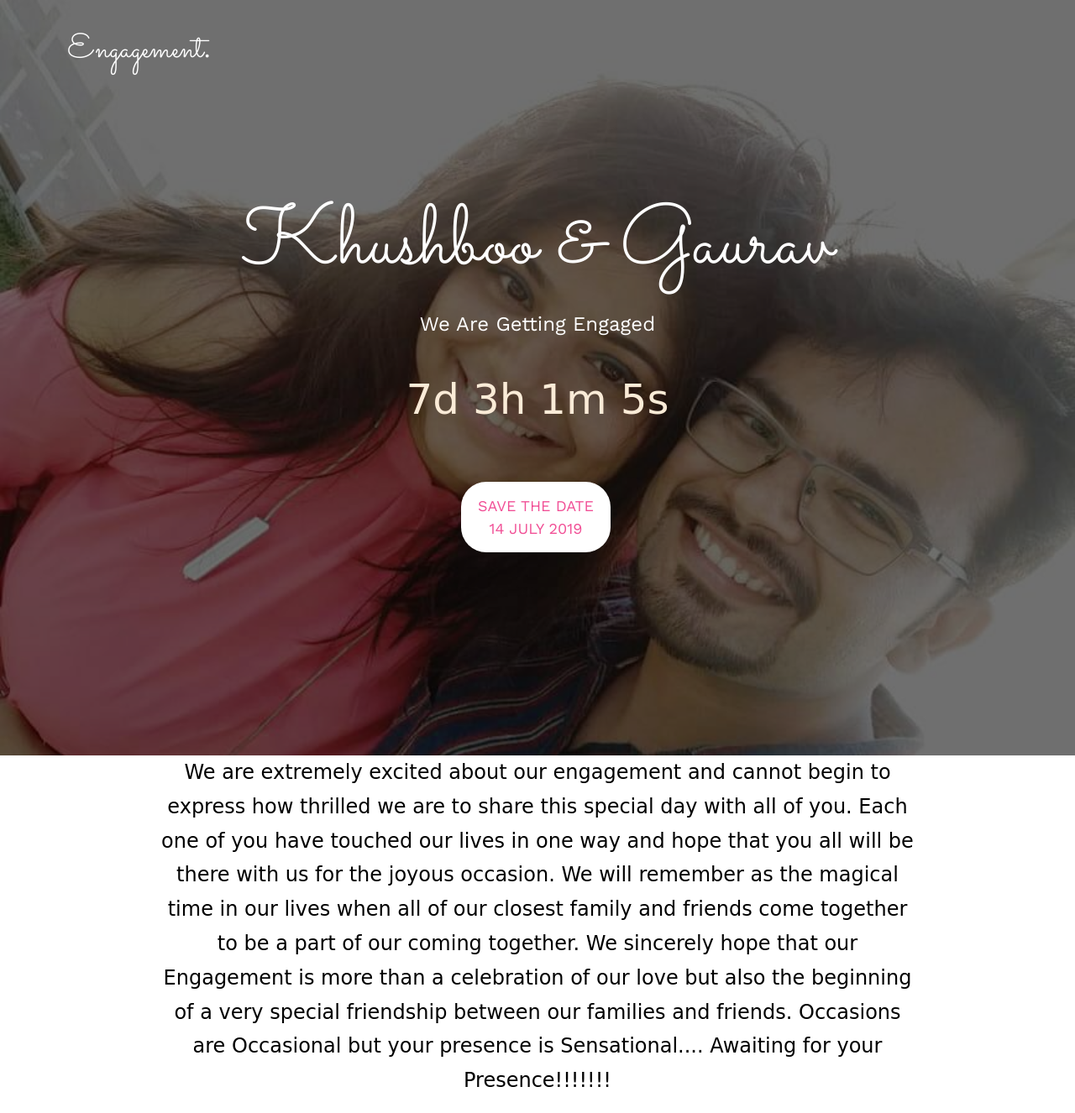
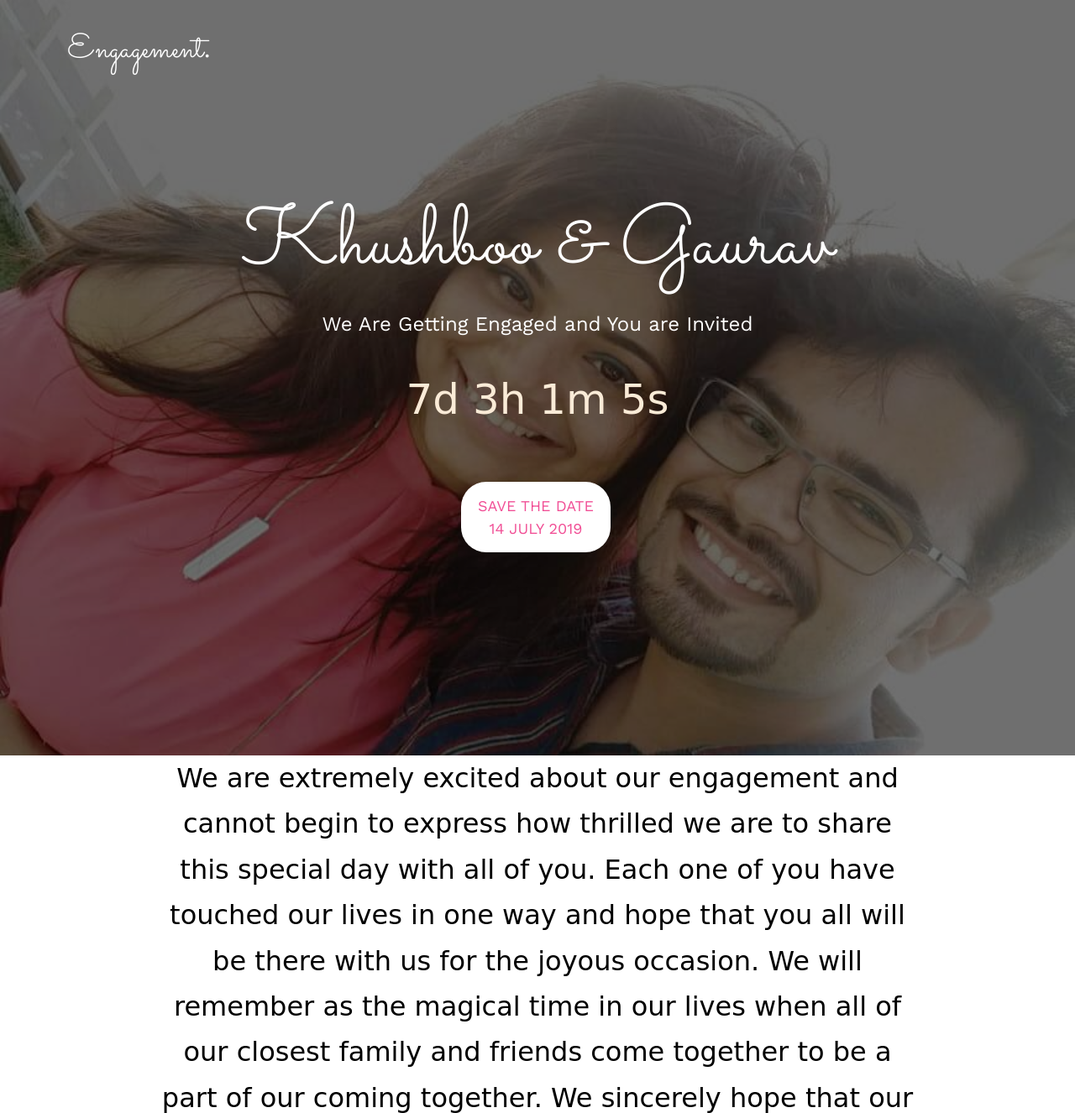
Before and after one commit to nakuljhunjhunwala/wedding.github.io, a plain HTML site: page index.html in a window 1280 px wide. Shown: the top 1326 px of the page at 84% size. Drawn offline with nearby package versions, Linux system fonts and the light colour scheme.

Commit message:
Update index.html

```diff
--- a/index.html
+++ b/index.html
@@ -126,7 +126,7 @@ text-align: center;
 					<div class="display-t">
 						<div class="display-tc animate-box" data-animate-effect="fadeIn">
 							<h1>Khushboo &amp; Gaurav</h1>
-							<h2><font size=+2>We Are Getting Engaged</font></h2>
+							<h2><font size=+2>We Are Getting Engaged and You are Invited</font></h2>
 							<div class="timing" id="timing"></div>
 							<br><br>
 							<p><a href="#" class="btn btn-default btn-sm"><font size=+1 >Save the date<br>14 July 2019</font></a></p>
@@ -143,7 +143,7 @@ text-align: center;
 
 <div class="para">
 	<p>
-		<font size=+2 color=black face="cursive">
+		<font size=+3 color=black face="cursive">
 								We are extremely excited about our engagement and cannot begin to express how thrilled we are to share this special day with all of you.
 		Each one of you have touched our lives in one way and hope that you all will be there with us for the joyous occasion.
 		We will remember  as the magical time in our lives when all of our closest family and friends come together to be a part of our coming together. We sincerely hope that our Engagement is more than a celebration of our love but also the beginning of a very special friendship between our families and friends.
@@ -162,7 +162,7 @@ text-align: center;
 		<br>
 		<div class="box2heading"><h1><font  face="cursive">The Engagement</font></h1></div>
 		<br>
-		<div class="address"><font size=+2 color=black face="cursive">Shri Lohana Mahajan Wadi, SV Rd<br> Near Shankar Mandir, Jethava Nagar<br> Kandivali west, Mumbai<br> Maharashtra 400067</font> </div>
+		<div class="address"><font size=+3 color=black face="cursive">8am onwards </br> Shri Lohana Mahajan Wadi, SV Rd<br> Near Shankar Mandir, Jethava Nagar<br> Kandivali west, Mumbai<br> Maharashtra 400067</font> </div>
 		</div>
 
 
```
